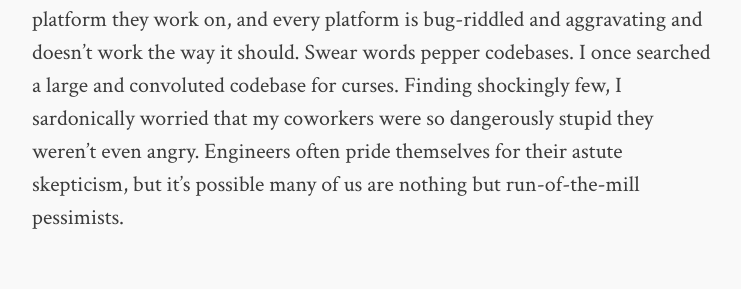
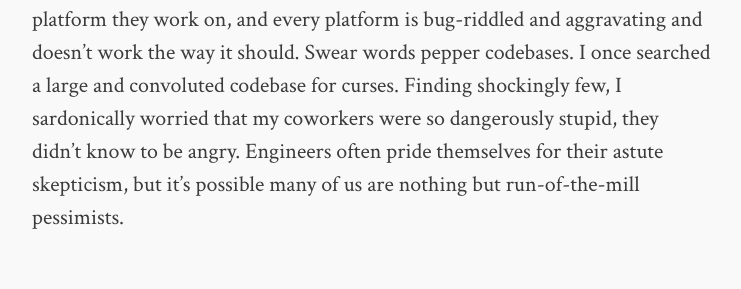
Before and after one commit to dkoepke/dkoepke.github.io, a Jekyll site: the page built from _posts/2016-02-21-tech-execs-overheard.md, in a window 1280 px wide and 900 px high, scrolled down 1212 px. Shown: the part 387-676 px from the top of the window, without its empty margins (268-1009 px from the left). Built offline with Jekyll 4.4.1, drawn with Linux system fonts in a browser that asks for light colours; comment, search, counter and statistics services are not loaded; some of the changed text lies outside the part shown.

Commit message:
Phrasing.

```diff
--- a/_posts/2016-02-21-tech-execs-overheard.md
+++ b/_posts/2016-02-21-tech-execs-overheard.md
@@ -15,7 +15,7 @@ I had picked my seat as much because it was one of the few available as because
 
 It is a rule, almost as fixed by nature as thermodynamics, that frustrations with software companies will be largely about engineering. If you happen to work for a company where engineering is the least concern, it is probably that you do not work for a software company at all. Perhaps your business is truly defined by sales. But these men worked for--even, in some real way, ran--software companies, and so they were frustrated by engineering.
 
-And that's fair enough. Engineers, too, hate most of engineering. They hate other people's code. There's never enough time to do everything they want to. The coding standard puts braces in the wrong place and wraps long lines at the wrong column. They are annoyed by their own code which was warped by the platform they work on, and every platform is bug-riddled and aggravating and doesn't work the way it should. Swear words pepper codebases. I once searched a large and convoluted codebase for curses. Finding shockingly few, I sardonically worried that my coworkers were so dangerously stupid they weren't even angry. Engineers often pride themselves for their astute skepticism, but it's possible many of us are nothing but run-of-the-mill pessimists.
+And that's fair enough. Engineers, too, hate most of engineering. They hate other people's code. There's never enough time to do everything they want to. The coding standard puts braces in the wrong place and wraps long lines at the wrong column. They are annoyed by their own code which was warped by the platform they work on, and every platform is bug-riddled and aggravating and doesn't work the way it should. Swear words pepper codebases. I once searched a large and convoluted codebase for curses. Finding shockingly few, I sardonically worried that my coworkers were so dangerously stupid, they didn't know to be angry. Engineers often pride themselves for their astute skepticism, but it's possible many of us are nothing but run-of-the-mill pessimists.
 
 ### Failing the Normal Way
 
```
